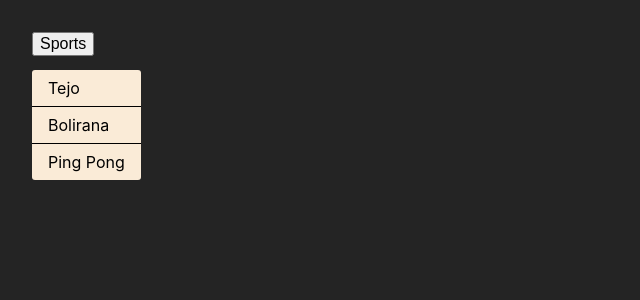
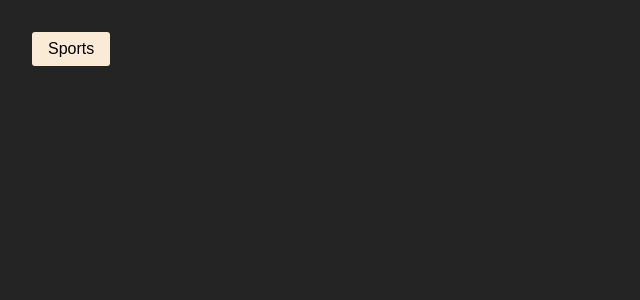
Before and after one commit to Hook-88/buttons-playground, a React (Vite) app: page / in a window 1280 px wide. Shown: the top 300 px of the page, without its empty margins (0-640 px from the left). Built offline with nearby package versions, Linux system fonts and the light colour scheme.

Commit message:
add logic to display menu items

```diff
--- a/src/App.jsx
+++ b/src/App.jsx
@@ -13,7 +13,6 @@ function App() {
         <Menu.Item>Ping Pong</Menu.Item>
       </Menu.Dropdown>
     </Menu>
-
     </>
   )
 }
--- a/src/components/Menu/Menu.css
+++ b/src/components/Menu/Menu.css
@@ -12,7 +12,7 @@
 
 .menu--dropdown--container {
   position: absolute;
-  top: 2.4rem;
+  top: 2.6rem;
   padding: 0;
   margin: 0;
   list-style-type: none;
@@ -36,3 +36,16 @@
 .menu--item:last-child {
   border: none;
 }
+
+.menu--button {
+  padding: .5rem 1rem;
+  border: none;
+  border-radius: 3px;
+  cursor: pointer;
+  color: black;
+  background-color: antiquewhite;
+}
+
+.menu--button:hover {
+  background-color: rgb(198, 184, 167);
+}
--- a/src/components/Menu/Menu.jsx
+++ b/src/components/Menu/Menu.jsx
@@ -1,10 +1,14 @@
 import "./Menu.css"
+import Toggle from "../Toggle/Index"
+
 export default function Menu({ children }) {
 
   return (
-    <div className="menu--container">
-      {children}
-    </div>
+      <Toggle>
+        <div className="menu--container">
+          {children}
+        </div>
+      </Toggle>
   )
 
 }
--- a/src/components/Menu/MenuButton.jsx
+++ b/src/components/Menu/MenuButton.jsx
@@ -1,7 +1,11 @@
+import Toggle from "../Toggle/Index"
+
 export default function MenuButton({ children }) {
 
   return (
-    <button>{children}</button>
+    <Toggle.Button>
+      <button className="menu--button">{children}</button>
+    </Toggle.Button>
   )
 
 }
--- a/src/components/Menu/MenuDropdown.jsx
+++ b/src/components/Menu/MenuDropdown.jsx
@@ -1,9 +1,13 @@
+import Toggle from "../Toggle/Index"
+
 export default function MenuDropdown({ children }) {
 
   return (
-    <ul className="menu--dropdown--container">
-      {children}
-    </ul>
+    <Toggle.On>
+      <ul className="menu--dropdown--container">
+        {children}
+      </ul>
+    </Toggle.On>
   )
 
 }
--- /dev/null
+++ b/src/components/Toggle/Index.js
@@ -0,0 +1,8 @@
+import Toggle from "./Toggle"
+import ToggleButton from "./ToggleButton"
+import ToggleOn from "./ToggleOn"
+
+Toggle.Button = ToggleButton
+Toggle.On = ToggleOn
+
+export default Toggle
--- /dev/null
+++ b/src/components/Toggle/Toggle.jsx
@@ -0,0 +1,20 @@
+import { createContext, useState } from "react"
+
+const ToggleContext = createContext()
+
+export default function Toggle({ children }) {
+  const [on, setOn] = useState(false)
+
+  function toggle() {
+    setOn(prevOn => !prevOn)
+  }
+
+  return (
+    <ToggleContext.Provider value={{on, toggle}}>
+      {children}
+    </ToggleContext.Provider>
+  )
+
+}
+
+export { ToggleContext }
--- /dev/null
+++ b/src/components/Toggle/ToggleButton.jsx
@@ -0,0 +1,12 @@
+import { useContext } from "react"
+import { ToggleContext } from "./Toggle"
+
+export default function ToggleButton({ children }) {
+  const {toggle} = useContext(ToggleContext)
+
+  return (
+    <div onClick={toggle}>
+      {children}
+    </div>
+  )
+}
--- /dev/null
+++ b/src/components/Toggle/ToggleOn.jsx
@@ -0,0 +1,9 @@
+import { useContext } from "react"
+import { ToggleContext } from "./Toggle"
+
+export default function ToggleOn({ children }) {
+  const { on } = useContext(ToggleContext)
+
+  return on ? children : null
+
+}
```
